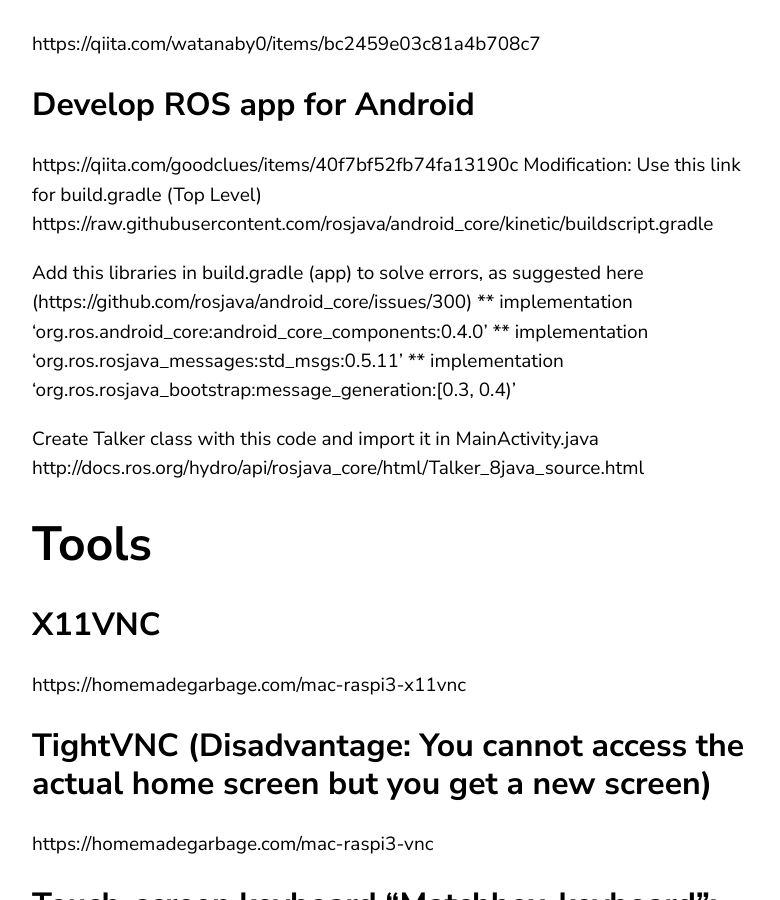
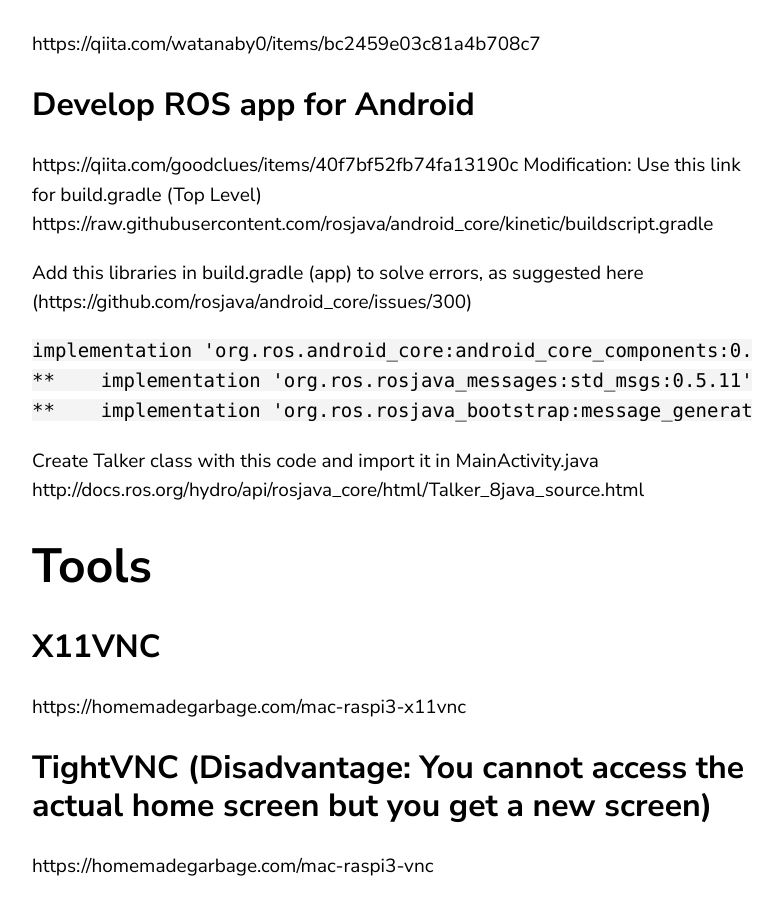
Before and after one commit to jluis9796/jluis9796.github.io, a Jekyll site: the page built from _posts/2020-05-31-manuals.markdown, in a window 1280 px wide and 900 px high, scrolled down 2196 px. Shown: the whole window, without its empty margins (68-848 px from the left). Built offline with Jekyll 4.4.1, drawn with Linux system fonts in a browser that asks for light colours.

Commit message:
Update 2020-05-31-manuals.markdown

````diff
--- a/_posts/2020-05-31-manuals.markdown
+++ b/_posts/2020-05-31-manuals.markdown
@@ -46,9 +46,11 @@ Use this link for build.gradle (Top Level)
 https://raw.githubusercontent.com/rosjava/android_core/kinetic/buildscript.gradle
 
 Add this libraries in build.gradle (app) to solve errors, as suggested here (https://github.com/rosjava/android_core/issues/300)
-**    implementation 'org.ros.android_core:android_core_components:0.4.0'
+```android
+implementation 'org.ros.android_core:android_core_components:0.4.0'
 **    implementation 'org.ros.rosjava_messages:std_msgs:0.5.11'
 **    implementation 'org.ros.rosjava_bootstrap:message_generation:[0.3, 0.4)'
+```
 
 Create Talker class with this code and import it in MainActivity.java
 http://docs.ros.org/hydro/api/rosjava_core/html/Talker_8java_source.html
````
